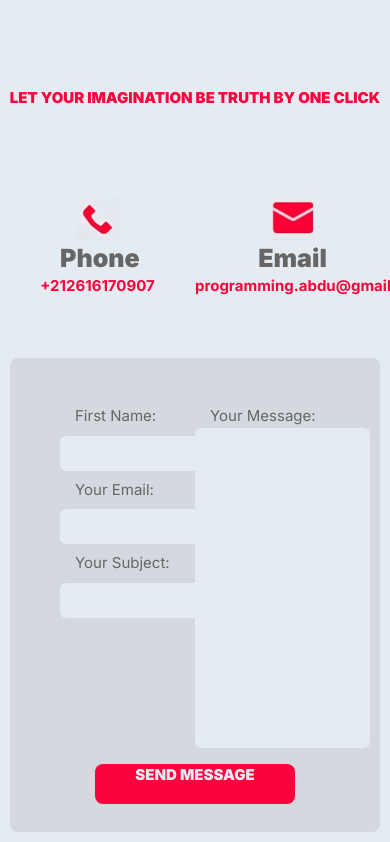
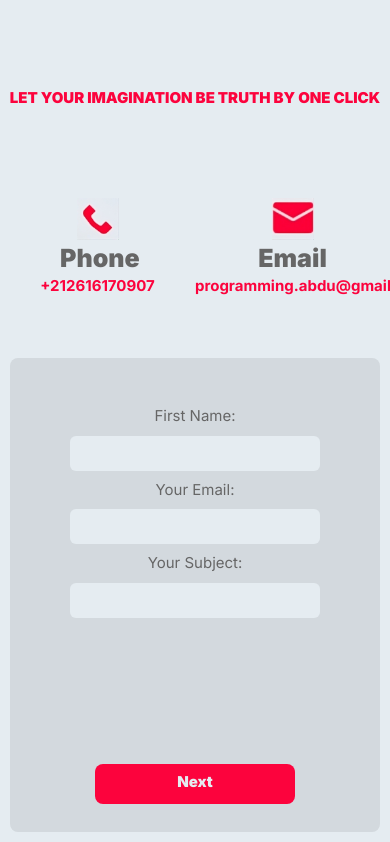
Before and after one commit to mabdelou/Portfolio, a Next.js app in the folder frontend/: page / in a window 390 px wide. Shown: the part 2534-3376 px from the top of the page. Built offline with nearby package versions, Linux system fonts and the light colour scheme.

Commit message:
some update

```diff
--- a/frontend/app/Navbar/Parts/Parts.tsx
+++ b/frontend/app/Navbar/Parts/Parts.tsx
@@ -1,23 +1,31 @@
+'use client'
 
+const GoTo = (Target:string) =>
+{
+
+}
 
 export default function Parts() {
   return (
     <div className="relative hidden sm:flex space-x-[2.5vw] my-auto  mx-auto">
-      <div id="page_flore_1" className="relative text-[#FC033D] text-[10px] sm:text-xs md:text-sm lg:text-base">
+      {/* <a href="#Home" id="page_flore_1" className="relative text-[#FC033D] text-[10px] sm:text-xs md:text-sm lg:text-base">
         HOME
-      </div>
-      <div id="page_flore_2" className="relative text-[10px] sm:text-xs md:text-sm lg:text-base">
+      </a> */}
+      <button onClick={()=>{GoTo("Home");}} id="page_flore_1" className="relative text-[#FC033D] text-[10px] sm:text-xs md:text-sm lg:text-base">
+        HOME
+      </button>
+      <button id="page_flore_2" className="relative text-[10px] sm:text-xs md:text-sm lg:text-base">
         ABOUT
-      </div>
+      </button>
       {/* <div id="page_flore_3" className="relative text-[10px] sm:text-xs md:text-sm lg:text-base">
         SERVICE
       </div> */}
-      <div id="page_flore_3" className="relative text-[10px] sm:text-xs md:text-sm lg:text-base">
+      <button id="page_flore_3" className="relative text-[10px] sm:text-xs md:text-sm lg:text-base">
         SKILLS
-      </div>
-      <div id="page_flore_4" className="relative text-[10px] sm:text-xs md:text-sm lg:text-base">
+      </button>
+      <button id="page_flore_4" className="relative text-[10px] sm:text-xs md:text-sm lg:text-base">
         CONTACT
-      </div>
+      </button>
     </div>
   )
 }
--- a/frontend/app/Page/Contact/Contact.tsx
+++ b/frontend/app/Page/Contact/Contact.tsx
@@ -1,4 +1,21 @@
 
+
+const Display = () =>
+{
+  const hide = document.getElementById("Contact-Info");
+  const dis = document.getElementById("Contact-Message");
+  const nxt_btn = document.getElementById("Contact-Next");
+  const snd_btn = document.getElementById("Contact-Send-Msg");
+
+  if(hide && dis && nxt_btn && snd_btn)
+  {
+    hide.style.display = "none";
+    dis.style.display = "block";
+    nxt_btn.style.display = "none";
+    snd_btn.style.display = "block";
+
+  }
+};
 
 export default function Contact() {
   return (
@@ -43,32 +60,37 @@ export default function Contact() {
         </div>
         <div className="relative  w-[calc(100vw-20px)] h-[calc((100vh-50px)-320px)] mt-[10px] mx-auto bg-[#d3d9de] rounded-lg">
           <div className="relative flex w-[100%] h-[75%] top-[10%]">
-            <div className="relative w-[50%] h-[100%] space-y-2 ">
-              <p className="ml-[65px]">
+            <div id="Contact-Info" className="relative w-[75%] sm:w-[50%] h-[100%] space-y-2 mx-auto">
+              <p className="text-center">
                 First Name:
               </p>
-              <div className="relative bg-[#E5ECF1] w-[90%] h-[35px] ml-[50px] rounded-md"></div>
-              <p className="ml-[65px]">
+              <div className="relative bg-[#E5ECF1] w-[90%] h-[35px] mx-auto rounded-md"></div>
+              <p className="text-center">
                 Your Email:
               </p>
-              <div className="relative bg-[#E5ECF1] w-[90%] h-[35px] ml-[50px] rounded-md"></div>
-              <p className="ml-[65px]">
+              <div className="relative bg-[#E5ECF1] w-[90%] h-[35px] mx-auto rounded-md"></div>
+              <p className="text-center">
                 Your Subject:
               </p >
-              <div className="relative bg-[#E5ECF1] w-[90%] h-[35px] ml-[50px] rounded-md"></div>
+              <div className="relative bg-[#E5ECF1] w-[90%] h-[35px] mx-auto rounded-md"></div>
             </div>
-            <div className="relative w-[50%] h-[100%] ]">
-              <p className="ml-[15px] ">
+            <div id="Contact-Message" className="relative hidden sm:block w-[75%] sm:w-[50%] h-[100%] mx-auto">
+              <p className="text-center">
                 Your Message:
               </p>
-              <div className="relative w-[calc(100%-10px)] h-[90%] bg-[#E5ECF1] rounded-md"></div>
+              <div className="relative w-[calc(100%-10px)] h-[90%] bg-[#E5ECF1] rounded-md mx-auto"></div>
             </div>
           </div>
-          <div className="relative w-[200px] h-[40px] bg-[#FC033D] mx-auto mt-[50px] rounded-lg">
-            <p className=" W-[100px] h-[25px] text-center text-[#E5ECF1] text-[15px] font-black">
+          <button id="Contact-Next" className="relative block sm:hidden w-[200px] h-[40px] bg-[#FC033D] mx-auto mt-[50px] rounded-lg">
+            <p className=" relative W-[100px] h-[25px] text-center text-[#E5ECF1] text-[15px] font-black" onClick={()=>{Display();}}>
+              Next
+            </p>
+          </button>
+          <button id="Contact-Send-Msg" className="relative hidden sm:block  w-[200px] h-[40px] bg-[#FC033D] mx-auto mt-[50px] rounded-lg">
+            <p className=" relative W-[100px] h-[25px] text-center text-[#E5ECF1] text-[15px] font-black">
               SEND MESSAGE
             </p>
-          </div>
+        </button>
         </div>
       </div>
     </div>
--- a/frontend/app/Page/Home/Home.tsx
+++ b/frontend/app/Page/Home/Home.tsx
@@ -51,7 +51,7 @@ export default function Home() {
     }
   },[]);
   return (
-    <div className="relative ">
+    <div id="Home" className="relative ">
       <div id="home_scroll" className="relative flex w-[300vw] h-[calc(100vh-50px)] mt-[50px] bg-[#E5ECF1]">
         <div className="relative bg-center bg-no-repeat bg-cover  bg-[url('/photo/photo_of_designer_no_color.png')] w-[100vw] h-[calc(100vh-50px)]">
           <p className="absolute opacity-65 text-black right-1/2 top-1/2  transform -translate-y-1/2  translate-x-1/2 text-[50px] sm:text-[75px] md:text-[100px] lg:text-[125px] xl:text-[150px] 2xl:text-[150px] font-black">
--- a/frontend/app/Page/Page.tsx
+++ b/frontend/app/Page/Page.tsx
@@ -30,12 +30,12 @@ export default function Page() {
       {
         floor++;
         startAnimation(`Scroll_down_${floor} 3s 1 forwards`);
-        console.log("down "+floor);
+        // console.log("down "+floor);
       }
       else if (deltaY < 0 && Parrent && floor > 0)
       {
         startAnimation(`Scroll_up_${floor} 3s 1 forwards`);
-        console.log("up "+floor);
+        // console.log("up "+floor);
         floor--;
       }
       for(let a=0;a<4;a++)
--- a/frontend/app/Page/Style/Style.css
+++ b/frontend/app/Page/Style/Style.css
@@ -29,7 +29,7 @@
 @keyframes Scroll_1{0%{right:100vW;}100%{right: 200vW;}}
 
 @keyframes Scroll_2{0%{right:200vW;}100%{right: 0vW;}}
-/*---------------------------------------------------HOME--------------------------------------------------------*/
+/*---------------------------------------------------SKILL--------------------------------------------------------*/
 
 
 @keyframes skills_Scroll4{0%{right:0vw;}100%{right: calc(400px*13);}}
--- a/frontend/app/PhoneNavBar/Style/Style.css
+++ b/frontend/app/PhoneNavBar/Style/Style.css
@@ -20,15 +20,3 @@
     0%{opacity: 1;}
     100%{opacity: 0;}
 }
-
-
-@keyframes Scroll_down
-{
-    0%{bottom:0px;}
-    100%{bottom: 750px;}
-}
-@keyframes Scroll_up
-{
-    0%{bottom: 750px;}
-    100%{bottom: 0px;}
-}
```
